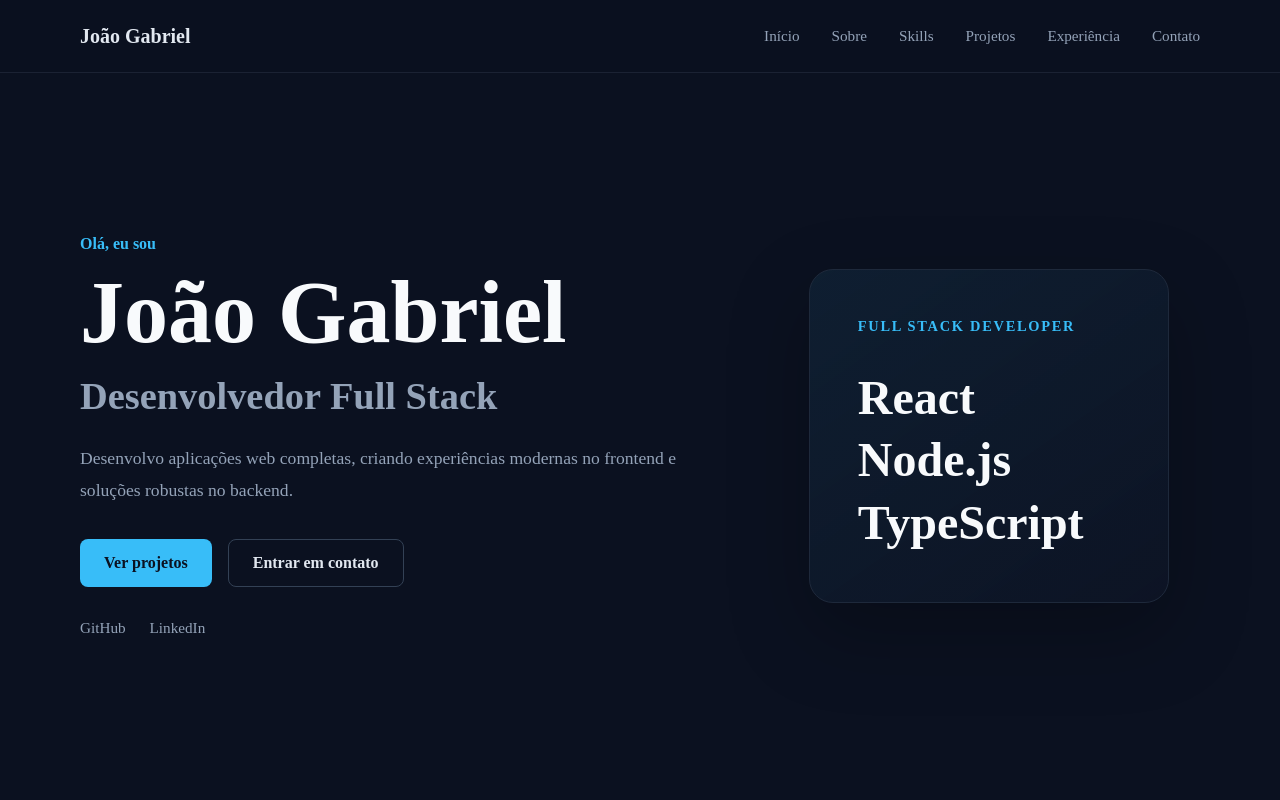
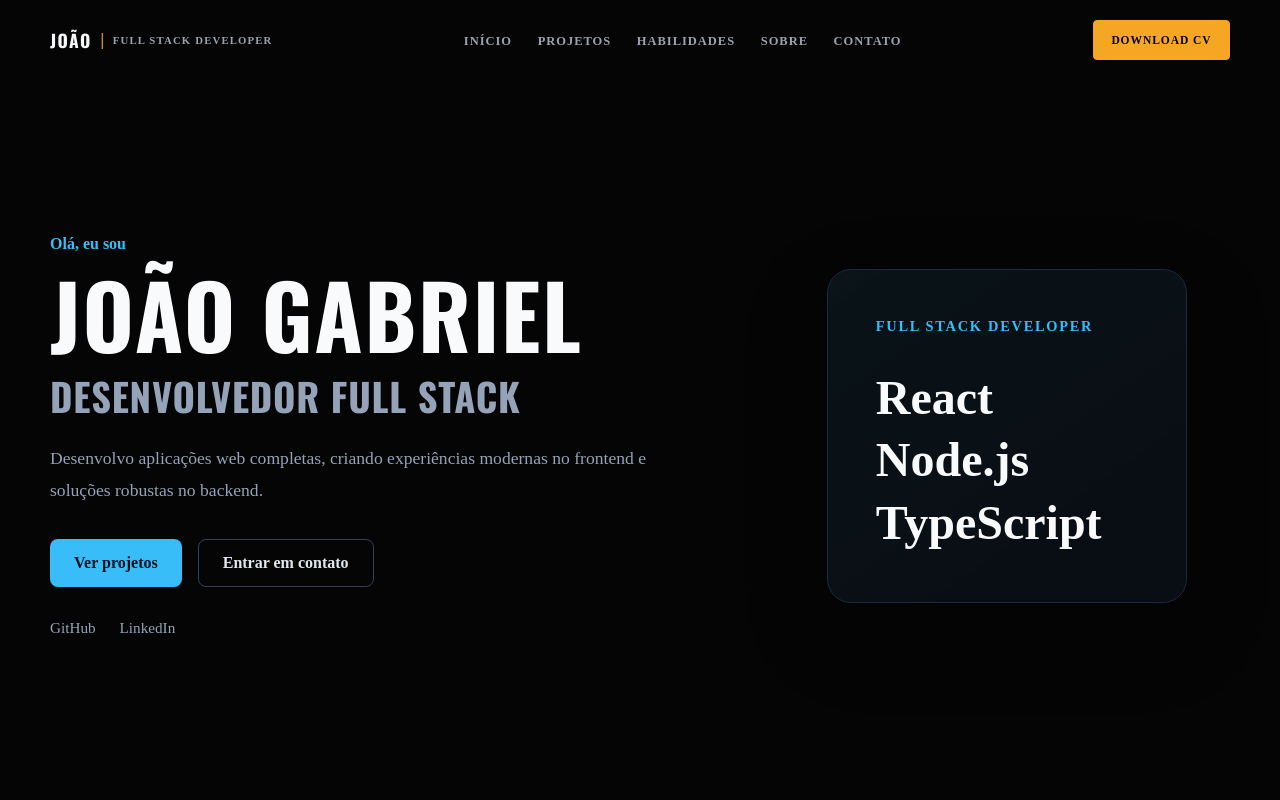
Before and after one commit to jgsantosx/portfolio, a React (Vite) app in the folder frontend/: page / in a window 1280 px wide. Shown: the top 800 px of the page. Built offline with nearby package versions, Linux system fonts and the light colour scheme.

Commit message:
feat: redesign navbar with gotham theme

```diff
--- a/frontend/index.html
+++ b/frontend/index.html
@@ -1,14 +1,39 @@
 <!doctype html>
+
 <html lang="pt-BR">
   <head>
     <meta charset="UTF-8" />
-    <meta name="viewport" content="width=device-width, initial-scale=1.0" />
+
+    <meta
+      name="viewport"
+      content="width=device-width, initial-scale=1.0"
+    />
+
     <title>Portfólio Full Stack</title>
+
+    <link
+      rel="preconnect"
+      href="https://fonts.googleapis.com"
+    />
+
+    <link
+      rel="preconnect"
+      href="https://fonts.gstatic.com"
+      crossorigin
+    />
+
+    <link
+      href="https://fonts.googleapis.com/css2?family=Inter:wght@400;500;600;700&family=Oswald:wght@400;500;600;700&display=swap"
+      rel="stylesheet"
+    />
   </head>
 
   <body>
     <div id="root"></div>
 
-    <script type="module" src="/src/main.tsx"></script>
+    <script
+      type="module"
+      src="/src/main.tsx"
+    ></script>
   </body>
 </html>
--- a/frontend/src/components/Navbar/Navbar.css
+++ b/frontend/src/components/Navbar/Navbar.css
@@ -2,65 +2,179 @@
   position: fixed;
   top: 0;
   left: 0;
+
   width: 100%;
-
-  background: rgba(11, 17, 32, 0.85);
-  backdrop-filter: blur(12px);
-
-  border-bottom: 1px solid rgba(148, 163, 184, 0.12);
+  height: var(--navbar-height);
 
   z-index: 1000;
+
+  background: transparent;
+
+  border-bottom: 1px solid transparent;
+
+  transition:
+    background 0.3s ease,
+    border-color 0.3s ease,
+    backdrop-filter 0.3s ease;
+}
+
+.navbar--scrolled {
+  background: rgba(5, 5, 5, 0.94);
+
+  border-bottom-color: var(--color-border);
+
+  backdrop-filter: blur(14px);
 }
 
 .navbar__content {
-  min-height: 72px;
+  height: 100%;
 
+  display: grid;
+  grid-template-columns: auto 1fr auto;
+  align-items: center;
+
+  gap: 2rem;
+}
+
+.navbar__brand {
   display: flex;
   align-items: center;
-  justify-content: space-between;
+
+  gap: 0.55rem;
+
+  white-space: nowrap;
 }
 
-.navbar__logo {
-  font-size: 1.25rem;
+.navbar__brand-name {
+  color: var(--color-text-primary);
+
+  font-family: var(--font-heading);
+  font-size: 1.1rem;
   font-weight: 700;
+
+  letter-spacing: 0.08em;
+}
+
+.navbar__brand-separator {
+  color: var(--color-accent);
+
+  font-weight: 700;
+}
+
+.navbar__brand-role {
+  color: var(--color-text-secondary);
+
+  font-size: 0.67rem;
+  font-weight: 600;
+
+  letter-spacing: 0.11em;
+}
+
+.navbar__nav {
+  justify-self: center;
 }
 
 .navbar__links {
   display: flex;
   align-items: center;
-  gap: 2rem;
+
+  gap: 1.6rem;
 }
 
 .navbar__links a {
-  color: #94a3b8;
+  position: relative;
 
-  font-size: 0.95rem;
-  font-weight: 500;
+  color: var(--color-text-secondary);
+
+  font-size: 0.78rem;
+  font-weight: 600;
+
+  text-transform: uppercase;
+  letter-spacing: 0.08em;
 
   transition: color 0.2s ease;
 }
 
-.navbar__links a:hover {
-  color: #38bdf8;
+.navbar__links a::after {
+  content: "";
+
+  position: absolute;
+
+  left: 0;
+  bottom: -7px;
+
+  width: 100%;
+  height: 2px;
+
+  background: var(--color-accent);
+
+  transform: scaleX(0);
+  transform-origin: right;
+
+  transition: transform 0.25s ease;
 }
 
-/* Botão mobile */
+.navbar__links a:hover {
+  color: var(--color-text-primary);
+}
+
+.navbar__links a:hover::after {
+  transform: scaleX(1);
+  transform-origin: left;
+}
+
+.navbar__cta {
+  min-height: 40px;
+
+  display: inline-flex;
+  align-items: center;
+  justify-content: center;
+
+  padding: 0 1.1rem;
+
+  border: 1px solid var(--color-accent);
+  border-radius: 4px;
+
+  background: var(--color-accent);
+
+  color: #050505;
+
+  font-size: 0.72rem;
+  font-weight: 800;
+
+  letter-spacing: 0.08em;
+
+  transition:
+    transform 0.2s ease,
+    background 0.2s ease,
+    border-color 0.2s ease,
+    box-shadow 0.2s ease;
+}
+
+.navbar__cta:hover {
+  transform: translateY(-2px);
+
+  background: var(--color-accent-hover);
+  border-color: var(--color-accent-hover);
+
+  box-shadow: 0 8px 24px rgba(245, 166, 35, 0.16);
+}
 
 .navbar__toggle {
   display: none;
 
+  width: 42px;
+  height: 42px;
+
+  padding: 0;
+
+  background: transparent;
+
   flex-direction: column;
+  align-items: center;
   justify-content: center;
 
   gap: 5px;
-
-  padding: 0.5rem;
-
-  background: transparent;
-
-  border: 0;
-
-  cursor: pointer;
 }
 
 .navbar__toggle span {
@@ -69,16 +183,36 @@
   width: 24px;
   height: 2px;
 
-  background: #e2e8f0;
+  background: var(--color-text-primary);
 
   transition:
-    transform 0.2s ease,
-    opacity 0.2s ease;
+    transform 0.25s ease,
+    opacity 0.25s ease;
 }
 
-/* Mobile */
+@media (max-width: 1050px) {
+  .navbar__brand-role,
+  .navbar__brand-separator {
+    display: none;
+  }
 
-@media (max-width: 768px) {
+  .navbar__links {
+    gap: 1.15rem;
+  }
+}
+
+@media (max-width: 800px) {
+  .navbar__content {
+    display: flex;
+    justify-content: space-between;
+
+    gap: 1rem;
+  }
+
+  .navbar__cta {
+    display: none;
+  }
+
   .navbar__toggle {
     display: flex;
   }
@@ -86,33 +220,42 @@
   .navbar__nav {
     position: absolute;
 
-    top: 72px;
-    left: 0;
+    top: var(--navbar-height);
+    left: 50%;
 
-    width: 100%;
+    width: 100vw;
+
+    transform: translateX(-50%);
 
     max-height: 0;
 
     overflow: hidden;
 
-    background: rgba(11, 17, 32, 0.98);
+    background: rgba(5, 5, 5, 0.98);
 
-    border-bottom: 1px solid rgba(148, 163, 184, 0.08);
+    border-bottom: 1px solid transparent;
 
-    transition: max-height 0.3s ease;
+    transition:
+      max-height 0.3s ease,
+      border-color 0.3s ease;
   }
 
   .navbar__nav--open {
     max-height: 450px;
+
+    border-bottom-color: var(--color-border);
   }
 
   .navbar__links {
+    width: min(100% - 2rem, 1180px);
+
+    margin: auto;
+    padding: 1rem 0 1.5rem;
+
     flex-direction: column;
-    align-items: flex-start;
+    align-items: stretch;
 
     gap: 0;
-
-    padding: 1rem;
   }
 
   .navbar__links li {
@@ -125,5 +268,27 @@
     width: 100%;
 
     padding: 1rem 0;
+
+    font-size: 0.9rem;
+  }
+
+  .navbar__links a::after {
+    display: none;
+  }
+
+  .navbar__links a:hover {
+    color: var(--color-accent);
+  }
+
+  .navbar__toggle--open span:nth-child(1) {
+    transform: translateY(7px) rotate(45deg);
+  }
+
+  .navbar__toggle--open span:nth-child(2) {
+    opacity: 0;
+  }
+
+  .navbar__toggle--open span:nth-child(3) {
+    transform: translateY(-7px) rotate(-45deg);
   }
 }
--- a/frontend/src/components/Navbar/Navbar.tsx
+++ b/frontend/src/components/Navbar/Navbar.tsx
@@ -1,42 +1,108 @@
-import { useState } from "react";
+import { useEffect, useState } from "react";
 import "./Navbar.css";
 
 export function Navbar() {
   const [isOpen, setIsOpen] = useState(false);
+  const [isScrolled, setIsScrolled] = useState(false);
+
+  useEffect(() => {
+    function handleScroll() {
+      setIsScrolled(window.scrollY > 24);
+    }
+
+    window.addEventListener("scroll", handleScroll);
+
+    handleScroll();
+
+    return () => {
+      window.removeEventListener("scroll", handleScroll);
+    };
+  }, []);
 
   function closeMenu() {
     setIsOpen(false);
   }
 
   return (
-    <header className="navbar">
+    <header
+      className={`navbar ${isScrolled ? "navbar--scrolled" : ""}`}
+    >
       <div className="container navbar__content">
-        <a href="#home" className="navbar__logo" onClick={closeMenu}>
-          João Gabriel
+        <a
+          href="#home"
+          className="navbar__brand"
+          onClick={closeMenu}
+          aria-label="Ir para o início"
+        >
+          <span className="navbar__brand-name">JOÃO</span>
+
+          <span className="navbar__brand-separator">|</span>
+
+          <span className="navbar__brand-role">
+            FULL STACK DEVELOPER
+          </span>
+        </a>
+
+        <nav
+          className={`navbar__nav ${
+            isOpen ? "navbar__nav--open" : ""
+          }`}
+          aria-label="Navegação principal"
+        >
+          <ul className="navbar__links">
+            <li>
+              <a href="#home" onClick={closeMenu}>
+                Início
+              </a>
+            </li>
+
+            <li>
+              <a href="#projects" onClick={closeMenu}>
+                Projetos
+              </a>
+            </li>
+
+            <li>
+              <a href="#skills" onClick={closeMenu}>
+                Habilidades
+              </a>
+            </li>
+
+            <li>
+              <a href="#about" onClick={closeMenu}>
+                Sobre
+              </a>
+            </li>
+
+            <li>
+              <a href="#contact" onClick={closeMenu}>
+                Contato
+              </a>
+            </li>
+          </ul>
+        </nav>
+
+        <a
+          href="/cv-joao.pdf"
+          className="navbar__cta"
+          download
+        >
+          DOWNLOAD CV
         </a>
 
         <button
-          className="navbar__toggle"
           type="button"
-          aria-label="Abrir menu"
+          className={`navbar__toggle ${
+            isOpen ? "navbar__toggle--open" : ""
+          }`}
+          onClick={() => setIsOpen((current) => !current)}
+          aria-label={isOpen ? "Fechar menu" : "Abrir menu"}
           aria-expanded={isOpen}
-          onClick={() => setIsOpen((prev) => !prev)}
         >
           <span />
           <span />
           <span />
         </button>
-
-        <nav className={`navbar__nav ${isOpen ? "navbar__nav--open" : ""}`}>
-          <ul className="navbar__links">
-            <li><a href="#home" onClick={closeMenu}>Início</a></li>
-            <li><a href="#about" onClick={closeMenu}>Sobre</a></li>
-            <li><a href="#skills" onClick={closeMenu}>Skills</a></li>
-            <li><a href="#projects" onClick={closeMenu}>Projetos</a></li>
-            <li><a href="#experience" onClick={closeMenu}>Experiência</a></li>
-            <li><a href="#contact" onClick={closeMenu}>Contato</a></li>
-          </ul>
-        </nav>
       </div>
     </header>
   );
--- a/frontend/src/styles/global.css
+++ b/frontend/src/styles/global.css
@@ -2,6 +2,27 @@
   margin: 0;
   padding: 0;
   box-sizing: border-box;
+}
+
+:root {
+  --color-background: #050505;
+  --color-background-deep: #000000;
+
+  --color-surface: #111418;
+  --color-surface-light: #161b22;
+
+  --color-accent: #f5a623;
+  --color-accent-hover: #ffb300;
+
+  --color-text-primary: #f9fafb;
+  --color-text-secondary: #9ca3af;
+
+  --color-border: rgba(156, 163, 175, 0.14);
+
+  --font-heading: "Oswald", sans-serif;
+  --font-body: "Inter", sans-serif;
+
+  --navbar-height: 80px;
 }
 
 html {
@@ -12,11 +33,11 @@ body {
   min-width: 320px;
   min-height: 100vh;
 
-  background: #0b1120;
-  color: #e2e8f0;
+  background: var(--color-background);
+  color: var(--color-text-primary);
 
   font-family:
-    Inter,
+    var(--font-body),
     system-ui,
     -apple-system,
     BlinkMacSystemFont,
@@ -33,6 +54,22 @@ textarea {
   font: inherit;
 }
 
+h1,
+h2,
+h3 {
+  font-family: var(--font-heading);
+
+  color: var(--color-text-primary);
+
+  text-transform: uppercase;
+
+  letter-spacing: 0.02em;
+}
+
+p {
+  color: var(--color-text-secondary);
+}
+
 a {
   color: inherit;
   text-decoration: none;
@@ -40,12 +77,14 @@ a {
 
 button {
   border: 0;
+
   cursor: pointer;
 }
 
 img {
+  display: block;
+
   max-width: 100%;
-  display: block;
 }
 
 ul {
@@ -53,7 +92,8 @@ ul {
 }
 
 .container {
-  width: min(1120px, calc(100% - 2rem));
+  width: min(1180px, calc(100% - 2rem));
+
   margin-inline: auto;
 }
 
@@ -61,9 +101,41 @@ ul {
   padding: 6rem 0;
 }
 
+.section-title {
+  margin-bottom: 3rem;
+
+  text-align: center;
+
+  font-size: clamp(2rem, 4vw, 3.25rem);
+}
+
+.section-title::after {
+  content: "";
+
+  display: block;
+
+  width: 70px;
+  height: 2px;
+
+  margin: 1rem auto 0;
+
+  background: var(--color-accent);
+}
+
+::selection {
+  background: var(--color-accent);
+
+  color: #050505;
+}
+
+:focus-visible {
+  outline: 2px solid var(--color-accent);
+  outline-offset: 4px;
+}
+
 @media (max-width: 768px) {
   .container {
-    width: min(100% - 1.5rem, 1120px);
+    width: min(100% - 1.5rem, 1180px);
   }
 
   .section {
@@ -73,7 +145,7 @@ ul {
 
 @media (max-width: 480px) {
   .container {
-    width: min(100% - 1.25rem, 1120px);
+    width: min(100% - 1.25rem, 1180px);
   }
 
   .section {
```
